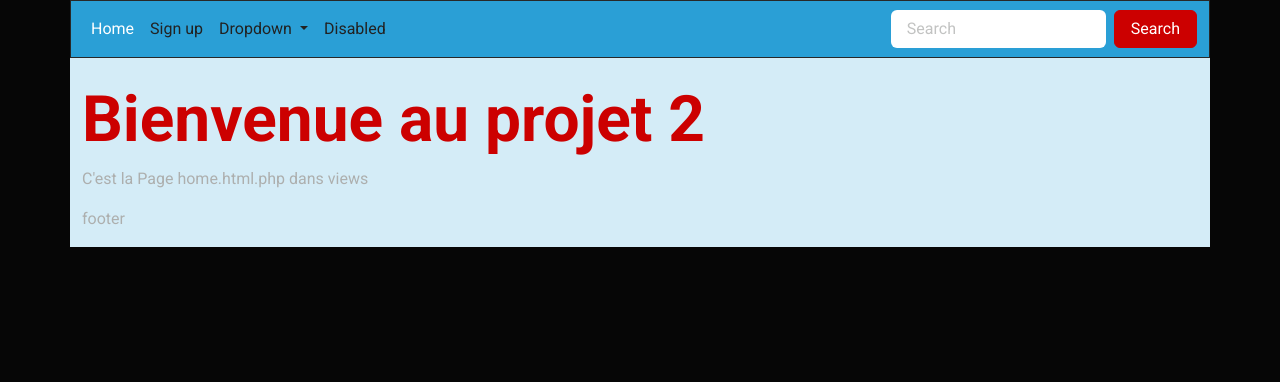
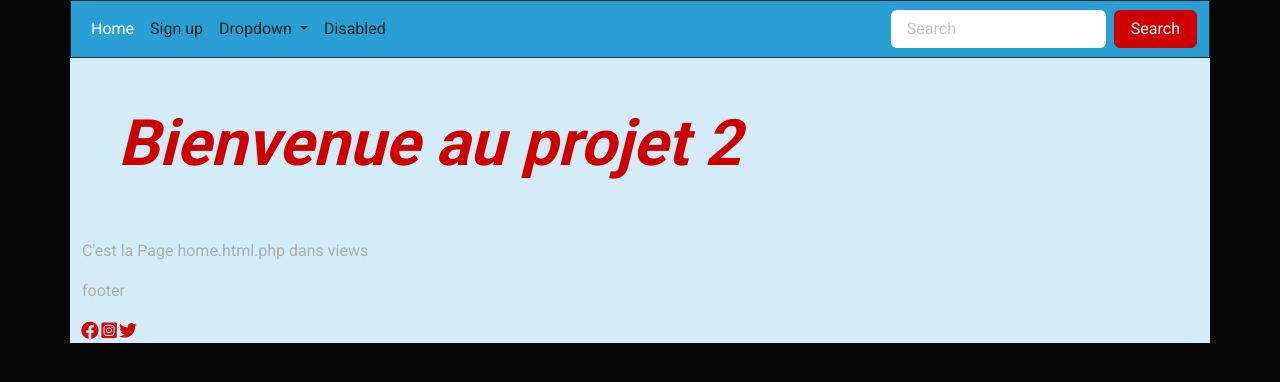
Before and after one commit to HengMichel/dossierCrash, a PHP site: page / in a window 1280 px wide. Shown: the top 382 px of the page. Run offline with PHP 8.4, Linux system fonts and the light colour scheme.

Commit message:
secondCommitBis

```diff
--- a/public/footer.html.php
+++ b/public/footer.html.php
@@ -1,4 +1,9 @@
 <p>footer</p>
+<div class="pied d-felx link-danger">
+<i class="fa-brands fa-facebook fa-beat-fade"></i>
+<i class="fa-brands fa-square-instagram fa-beat-fade"></i>
+<i class="fa-brands fa-twitter fa-beat-fade"></i>
+</div>
 </div>
 </div>
 </body>
--- a/public/header.html.php
+++ b/public/header.html.php
@@ -9,6 +9,7 @@
             integrity="sha384-T3c6CoIi6uLrA9TneNEoa7RxnatzjcDSCmG1MXxSR1GAsXEV/Dwwykc2MPK8M2HN" crossorigin="anonymous">
         <link rel="stylesheet" href="public/assets/css/style.css">
         <link rel="stylesheet" href="public/assets/css/bootstrap.min.css">
+        <link rel="stylesheet" href="https://cdnjs.cloudflare.com/ajax/libs/font-awesome/6.4.2/css/all.min.css" integrity="sha512-z3gLpd7yknf1YoNbCzqRKc4qyor8gaKU1qmn+CShxbuBusANI9QpRohGBreCFkKxLhei6S9CQXFEbbKuqLg0DA==" crossorigin="anonymous" referrerpolicy="no-referrer" />
         <script src="https://cdn.jsdelivr.net/npm/bootstrap@5.3.2/dist/js/bootstrap.bundle.min.js"
             integrity="sha384-C6RzsynM9kWDrMNeT87bh95OGNyZPhcTNXj1NW7RuBCsyN/o0jlpcV8Qyq46cDfL" crossorigin="anonymous">
         </script>
@@ -22,4 +23,4 @@
 
                 <?php include "views/messages.html.php"; ?>
 
-                <h1 class="titre mt-4 fw-bolder link-danger"><?= $h1 ?? "Bienvenue au projet 2" ?></h1>
+                <h1 class="titre p-5 fw-bolder link-danger fst-italic"><?= $h1 ?? "Bienvenue au projet 2" ?></h1>
```
